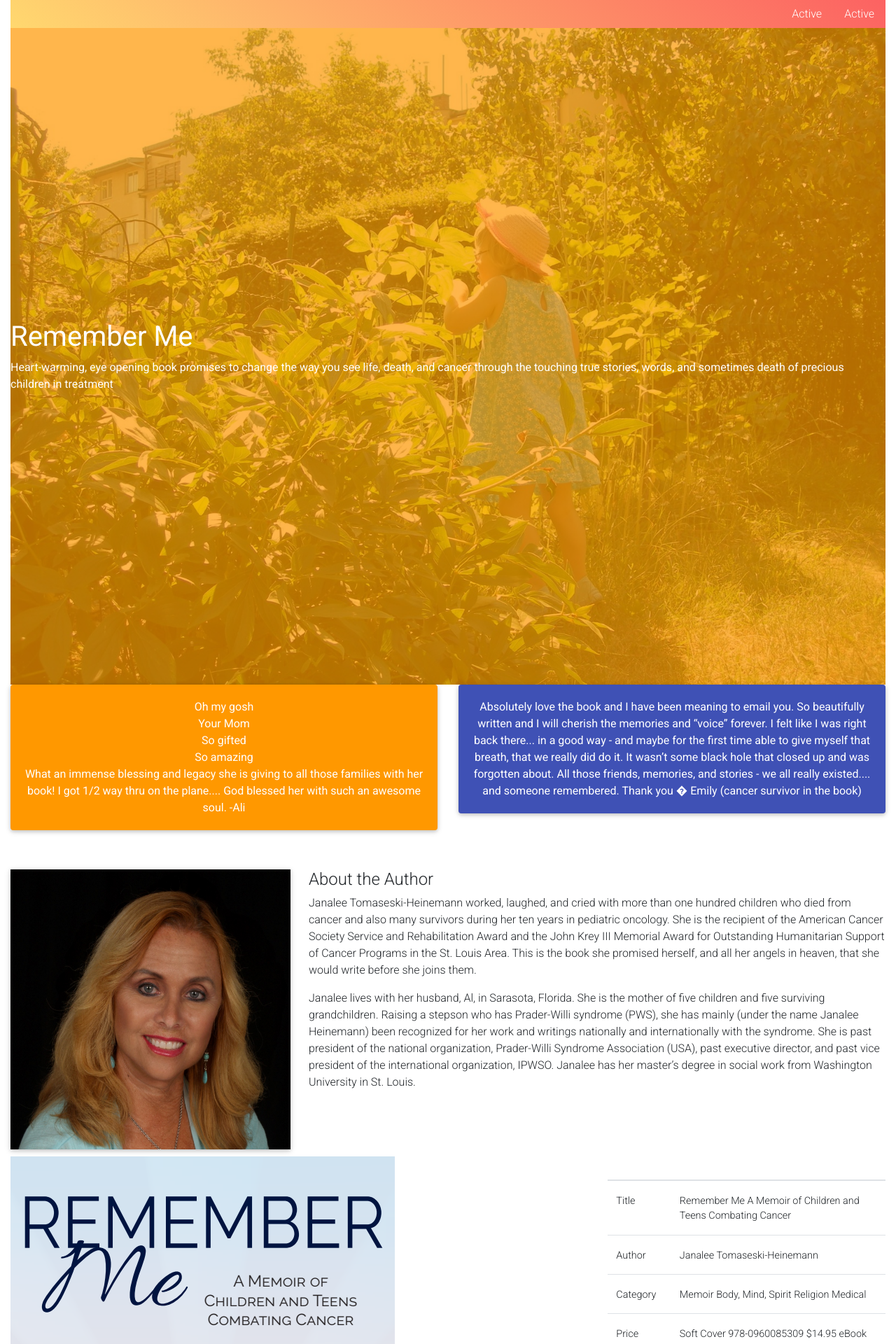
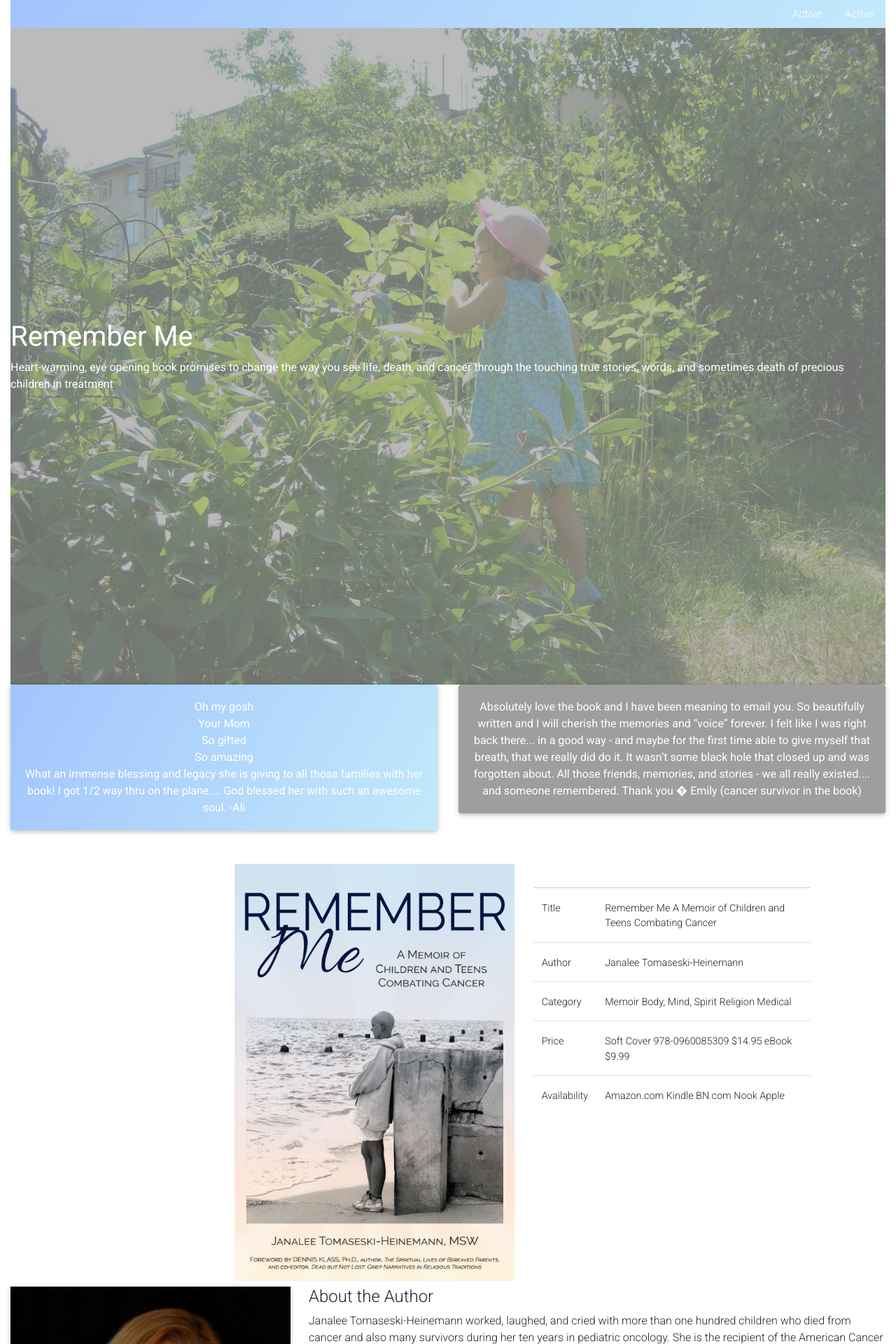
Before and after one commit to GamesOfSummer/remember-me-book-website, a React (Create React App) app in the folder remember-me/: page / in a window 1280 px wide. Shown: the top 1920 px of the page at 70% size. Built offline with nearby package versions, Linux system fonts and the light colour scheme.

Commit message:
colors, alighing book

```diff
--- a/remember-me/src/App.js
+++ b/remember-me/src/App.js
@@ -17,8 +17,8 @@ class App extends Component {
                     <Nav />
                     <Header />
                     <Spacer />
+                    <BookInfo />
                     <AboutTheAuthor />
-                    <BookInfo />
                 </MDBContainer>
             </div>
         );
--- a/remember-me/src/BookInfo.jsx
+++ b/remember-me/src/BookInfo.jsx
@@ -8,8 +8,9 @@ export default class BookInfo extends Component {
         return (
             <div>
                 <MDBRow>
-                    <MDBCol size="12" md="8">
-                        <img src={image} />
+                    <MDBCol size="12" md="3" />
+                    <MDBCol size="12" md="4">
+                        <img src={image} width="400" />
                     </MDBCol>
                     <MDBCol size="6" md="4">
                         <MDBTable>
@@ -53,10 +54,6 @@ export default class BookInfo extends Component {
                         </MDBTable>
                     </MDBCol>
                 </MDBRow>
-
-                <MDBRow>
-                    <MDBCol md="6" className="mb-4" />
-                </MDBRow>
             </div>
         );
     }
--- a/remember-me/src/Header.jsx
+++ b/remember-me/src/Header.jsx
@@ -9,7 +9,7 @@ export default class Header extends Component {
                 <MDBView waves>
                     <img src={image} className="img-fluid" alt="" />
                     <MDBMask className="flex-center">
-                        <div class="mask flex-center waves-effect waves-light rgba-orange-strong">
+                        <div class="mask flex-center waves-effect waves-light rgba-grey-strong">
                             <p class="white-text center">
                                 {' '}
                                 <h1>
--- a/remember-me/src/Nav.jsx
+++ b/remember-me/src/Nav.jsx
@@ -9,7 +9,7 @@ export default class Nav extends Component {
             <div>
                 <BrowserRouter>
                     <MDBNav
-                        color="peach-gradient"
+                        color="winter-neva-gradient"
                         className="justify-content-end"
                     >
                         <MDBNavItem>
--- a/remember-me/src/Spacer.jsx
+++ b/remember-me/src/Spacer.jsx
@@ -12,19 +12,12 @@ import {
 
 export default class Spacer extends Component {
     render() {
-        const styles = {
-            color: 'blue',
-            'background-color': 'coral',
-            'font-weight': 'bold',
-            height: '1000 px'
-        };
-
         return (
             <div>
                 <MDBRow>
                     <MDBCol md="6" className="mb-4">
                         <MDBCard
-                            color="orange"
+                            color="winter-neva-gradient"
                             text="white"
                             className="text-center"
                         >
@@ -42,7 +35,7 @@ export default class Spacer extends Component {
                     </MDBCol>
                     <MDBCol md="6" className="mb-4">
                         <MDBCard
-                            color="indigo"
+                            color="grey"
                             text="white"
                             className="text-center"
                         >
```
